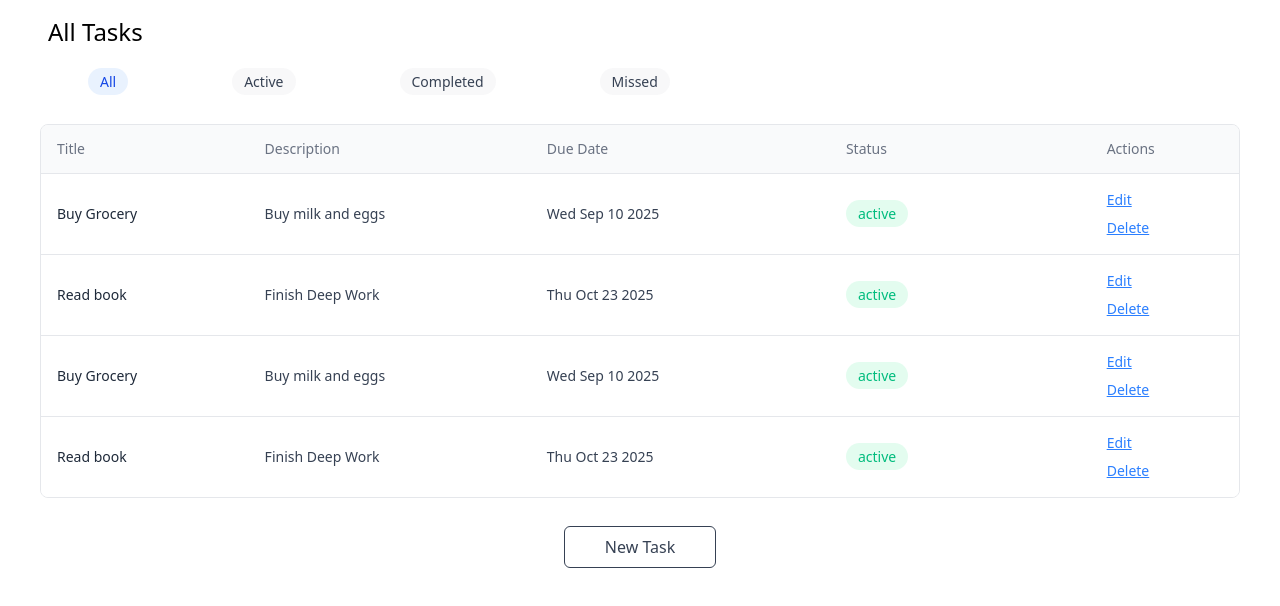
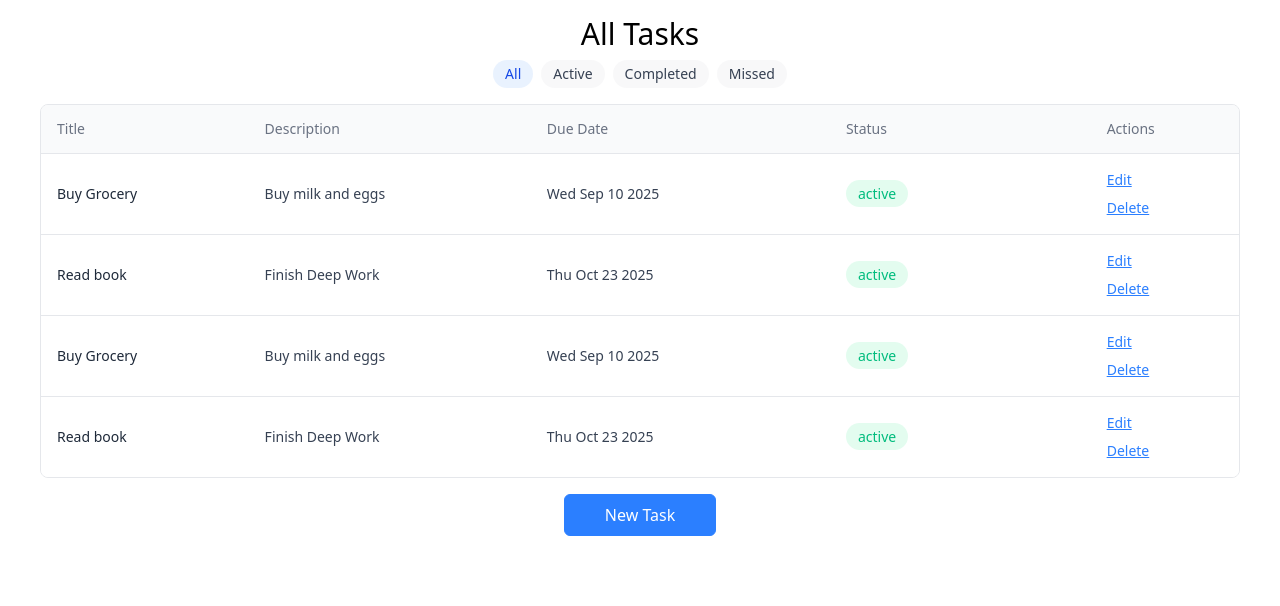
Before and after one commit to muhammad-ali-khalid/momentum, a Nuxt app in the folder frontend/: page /tasks in a window 1280 px wide. Shown: the top 606 px of the page. Built offline with nearby package versions, Linux system fonts and the light colour scheme.

Commit message:
fix /pages/tasks/index.vue

```diff
--- a/frontend/pages/tasks/index.vue
+++ b/frontend/pages/tasks/index.vue
@@ -1,11 +1,21 @@
 <script setup lang="ts">
 type Task = {
-  id: Number;
+  id: number;
   title: string;
   description: string;
   dueDate: Date;
   status: "active" | "completed" | "missed";
 };
+
+const filters: Array<string> = ["All", "Active", "Completed", "Missed"];
+
+const activeFilter = ref(0);
+
+const activeFilterClass =
+  "text-sm font-medium whitespace-nowrap inline px-3 py-1 text-sm font-normal rounded-full text-blue-700 gap-x-2 bg-blue-100/60 dark:text-blue-500 dark:bg-gray-800 hover:cursor-pointer";
+
+const nonActiveFilterClass =
+  "text-sm font-medium whitespace-nowrap inline px-3 py-1 text-sm font-normal rounded-full text-gray-700 gap-x-2 bg-gray-100/60 dark:text-gray-200 dark:bg-gray-800 hover:cursor-pointer";
 
 const tasks: Array<Task> = [
   {
@@ -40,52 +50,26 @@ const tasks: Array<Task> = [
 </script>
 
 <template>
-  <div class="h-screen w-screen dark:bg-gray-900">
-    <div class="container px-10 mx-auto">
-      <div class="flex flex-col">
-        <div class="-mx-4 -my-2 overflow-x-auto sm:-mx-6 lg:-mx-8">
-          <div
-            class="inline-block min-w-full py-2 align-middle md:px-6 lg:px-8"
+  <div class="h-screen dark:bg-gray-900">
+    <div class="@container">
+      <div class="px-6 @sm:flex @sm:flex-col @sm:items-center">
+        <div class="text-3xl dark:text-white pt-4">All Tasks</div>
+        <div class="flex gap-2 py-2 overflow-x-auto">
+          <button
+            :class="
+              activeFilter == i ? activeFilterClass : nonActiveFilterClass
+            "
+            v-for="(filter, i) in filters"
+            :id="filter"
+            @click="activeFilter = i"
           >
-            <div class="my-4">
-              <p class="text-2xl dark:text-white m-2">All Tasks</p>
-              <div class="flex gap-2">
-                <td class="px-12 py-4 text-sm font-medium whitespace-nowrap">
-                  <div
-                    class="inline px-3 py-1 text-sm font-normal rounded-full text-blue-700 gap-x-2 bg-blue-100/60 dark:text-blue-500 dark:bg-gray-800"
-                  >
-                    All
-                  </div>
-                </td>
-                <td class="px-12 py-4 text-sm font-medium whitespace-nowrap">
-                  <div
-                    class="inline px-3 py-1 text-sm font-normal rounded-full text-gray-700 gap-x-2 bg-gray-100/60 dark:text-gray-200 dark:bg-gray-800"
-                  >
-                    Active
-                  </div>
-                </td>
-                <td class="px-12 py-4 text-sm font-medium whitespace-nowrap">
-                  <div
-                    class="inline px-3 py-1 text-sm font-normal rounded-full text-gray-700 gap-x-2 bg-gray-100/60 dark:text-gray-200 dark:bg-gray-800"
-                  >
-                    Completed
-                  </div>
-                </td>
-                <td class="px-12 py-4 text-sm font-medium whitespace-nowrap">
-                  <div
-                    class="inline px-3 py-1 text-sm font-normal rounded-full text-gray-700 gap-x-2 bg-gray-100/60 dark:text-gray-200 dark:bg-gray-800"
-                  >
-                    Missed
-                  </div>
-                </td>
-              </div>
-            </div>
-          </div>
+            {{ filter }}
+          </button>
         </div>
       </div>
     </div>
 
-    <section class="container px-10 mx-auto">
+    <section class="container px-10 mx-auto pt-2">
       <div class="flex flex-col">
         <div class="-mx-4 -my-2 overflow-x-auto sm:-mx-6 lg:-mx-8">
           <div
@@ -103,11 +87,7 @@ const tasks: Array<Task> = [
                       scope="col"
                       class="py-3.5 px-4 text-sm font-normal text-left rtl:text-right text-gray-500 dark:text-gray-400"
                     >
-                      <button
-                        class="flex items-center gap-x-3 focus:outline-none"
-                      >
-                        <span>Title</span>
-                      </button>
+                      <span>Title</span>
                     </th>
                     <th
                       scope="col"
@@ -151,10 +131,10 @@ const tasks: Array<Task> = [
       </div>
     </section>
 
-    <div class="flex justify-center mt-7">
+    <div class="flex justify-center mt-4">
       <NuxtLink
         to="/tasks/new"
-        class="px-10 py-2 text-md text-gray-700 transition-colors duration-200 bg-white border rounded-md gap-x-2 hover:bg-gray-100 hover:cursor-pointer dark:bg-gray-900 dark:text-gray-200 dark:border-gray-700 dark:hover:bg-gray-800"
+        class="px-10 py-2 text-md text-white bg-blue-500 border rounded-md border-blue-500 hover:bg-blue-400 hover:cursor-pointer"
       >
         New Task
       </NuxtLink>
```
